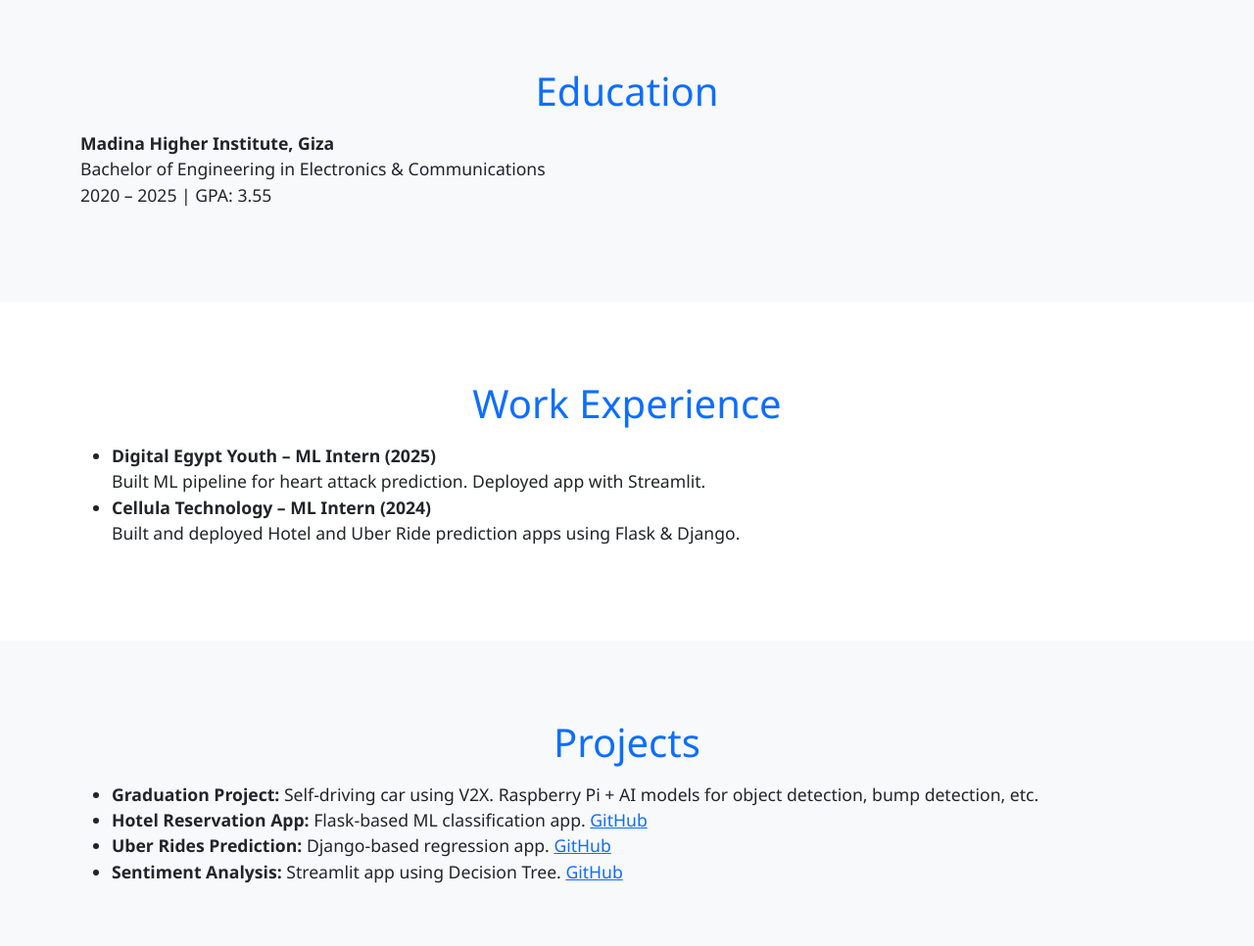
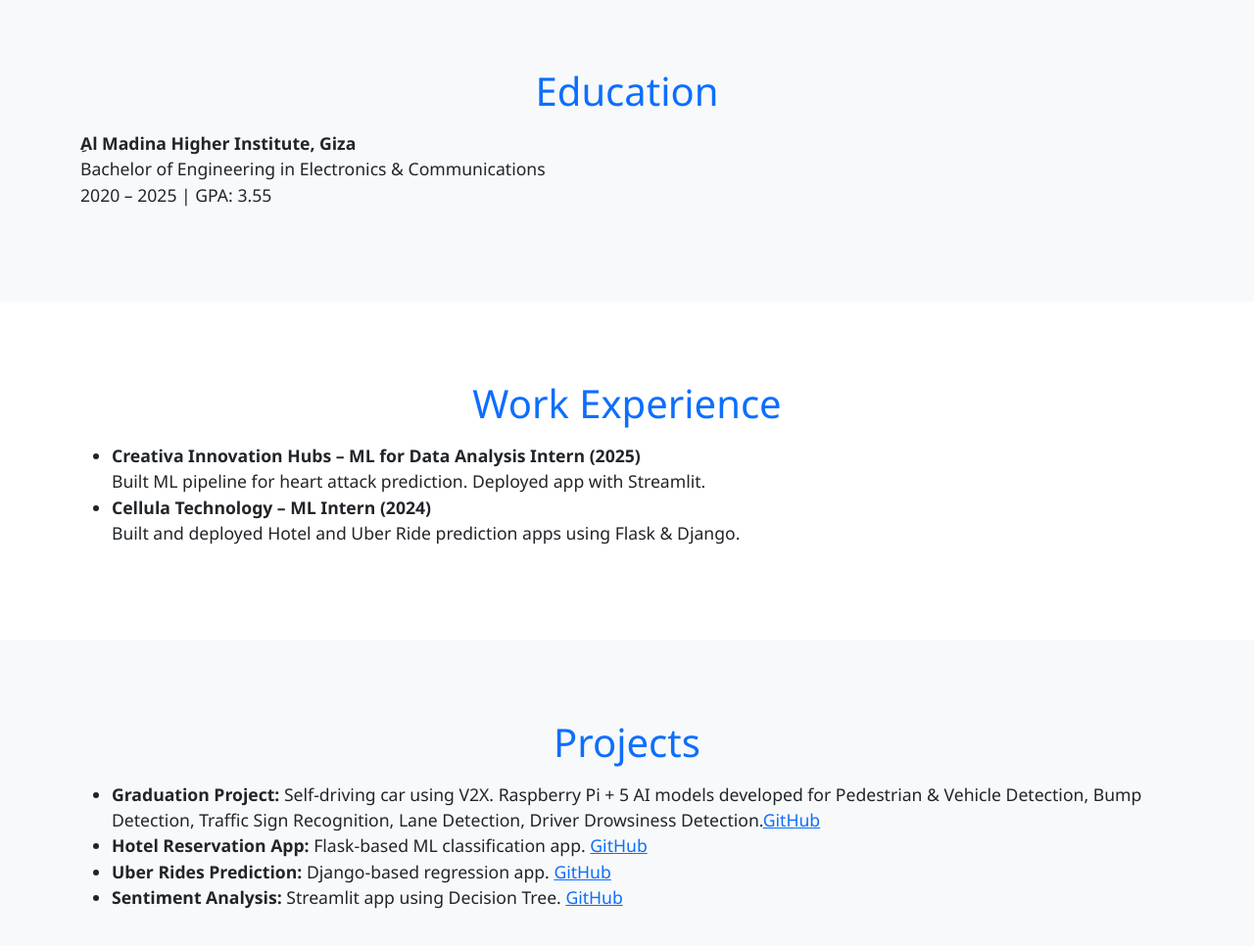
Before and after one commit to AhmedKamel200058/AhmedKamel200058.github.io, a plain HTML site: page index.html in a window 1280 px wide. Shown: the part 1160-2126 px from the top of the page at 98% size. Drawn offline with nearby package versions, Linux system fonts and the light colour scheme.

Commit message:
Update index.html

```diff
--- a/index.html
+++ b/index.html
@@ -109,7 +109,7 @@
   <section class="section bg-light" id="education">
     <div class="container" data-aos="fade-up">
       <h2>Education</h2>
-      <p><strong>Madina Higher Institute, Giza</strong><br />Bachelor of Engineering in Electronics & Communications<br />2020 – 2025 | GPA: 3.55</p>
+      <p><strong>ِAl Madina Higher Institute, Giza</strong><br />Bachelor of Engineering in Electronics & Communications<br />2020 – 2025 | GPA: 3.55</p>
     </div>
   </section>
 
@@ -118,7 +118,7 @@
     <div class="container" data-aos="fade-up">
       <h2>Work Experience</h2>
       <ul>
-        <li><strong>Digital Egypt Youth – ML Intern (2025)</strong><br />Built ML pipeline for heart attack prediction. Deployed app with Streamlit.</li>
+        <li><strong>Creativa Innovation Hubs – ML for Data Analysis Intern (2025)</strong><br />Built ML pipeline for heart attack prediction. Deployed app with Streamlit.</li>
         <li><strong>Cellula Technology – ML Intern (2024)</strong><br />Built and deployed Hotel and Uber Ride prediction apps using Flask & Django.</li>
       </ul>
     </div>
@@ -129,7 +129,7 @@
     <div class="container" data-aos="fade-up">
       <h2>Projects</h2>
       <ul>
-        <li><strong>Graduation Project:</strong> Self-driving car using V2X. Raspberry Pi + AI models for object detection, bump detection, etc.</li>
+        <li><strong>Graduation Project:</strong> Self-driving car using V2X. Raspberry Pi + 5 AI models developed for Pedestrian & Vehicle Detection,  Bump Detection, Traffic Sign Recognition, Lane Detection, Driver Drowsiness Detection.<a href="https://github.com/AhmedKamel200058/Graduation-Project">GitHub</a> </li>
         <li><strong>Hotel Reservation App:</strong> Flask-based ML classification app. <a href="https://github.com/AhmedKamel200058/Hotel-Reservation-Prediction-Using-Machine-Learning">GitHub</a></li>
         <li><strong>Uber Rides Prediction:</strong> Django-based regression app. <a href="https://github.com/AhmedKamel200058/Uber-Rides-Prediction">GitHub</a></li>
         <li><strong>Sentiment Analysis:</strong> Streamlit app using Decision Tree. <a href="https://github.com/AhmedKamel200058/Sentiment_Analysis_App_using_ML">GitHub</a></li>
```
